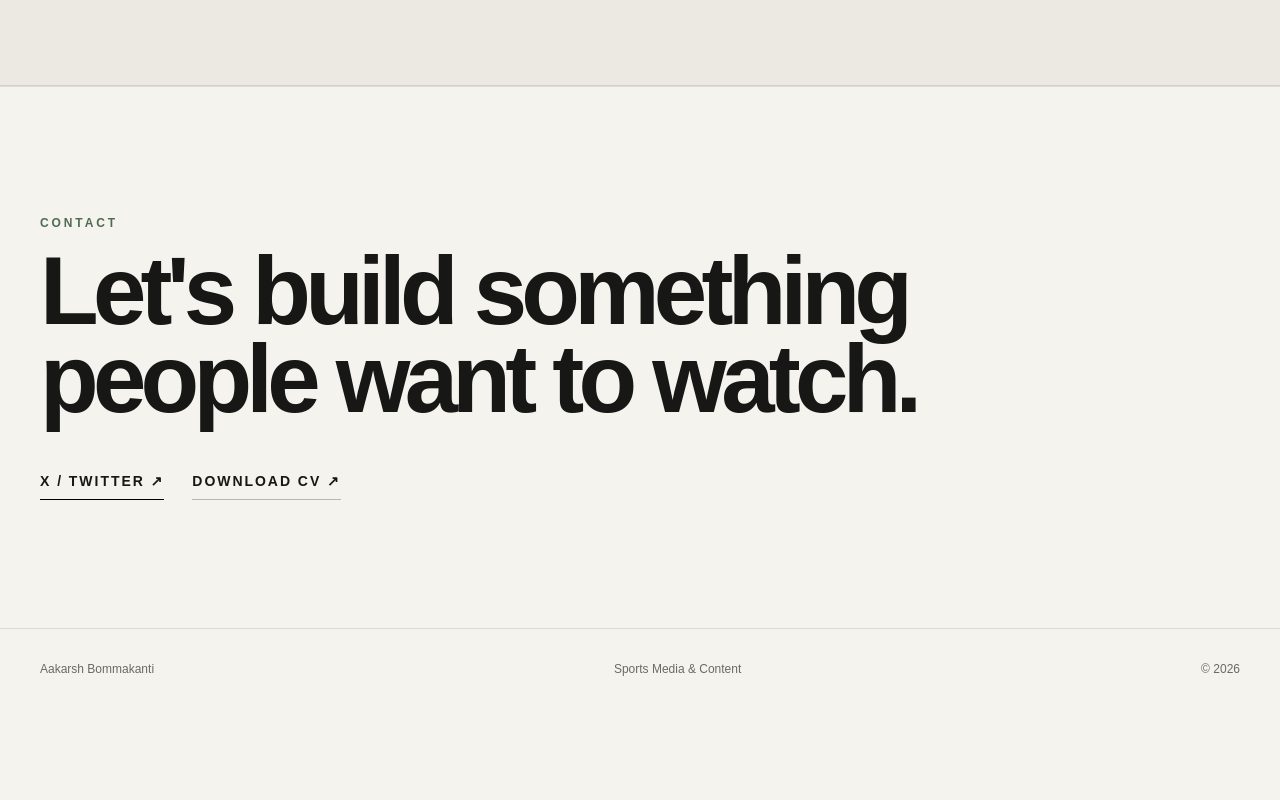
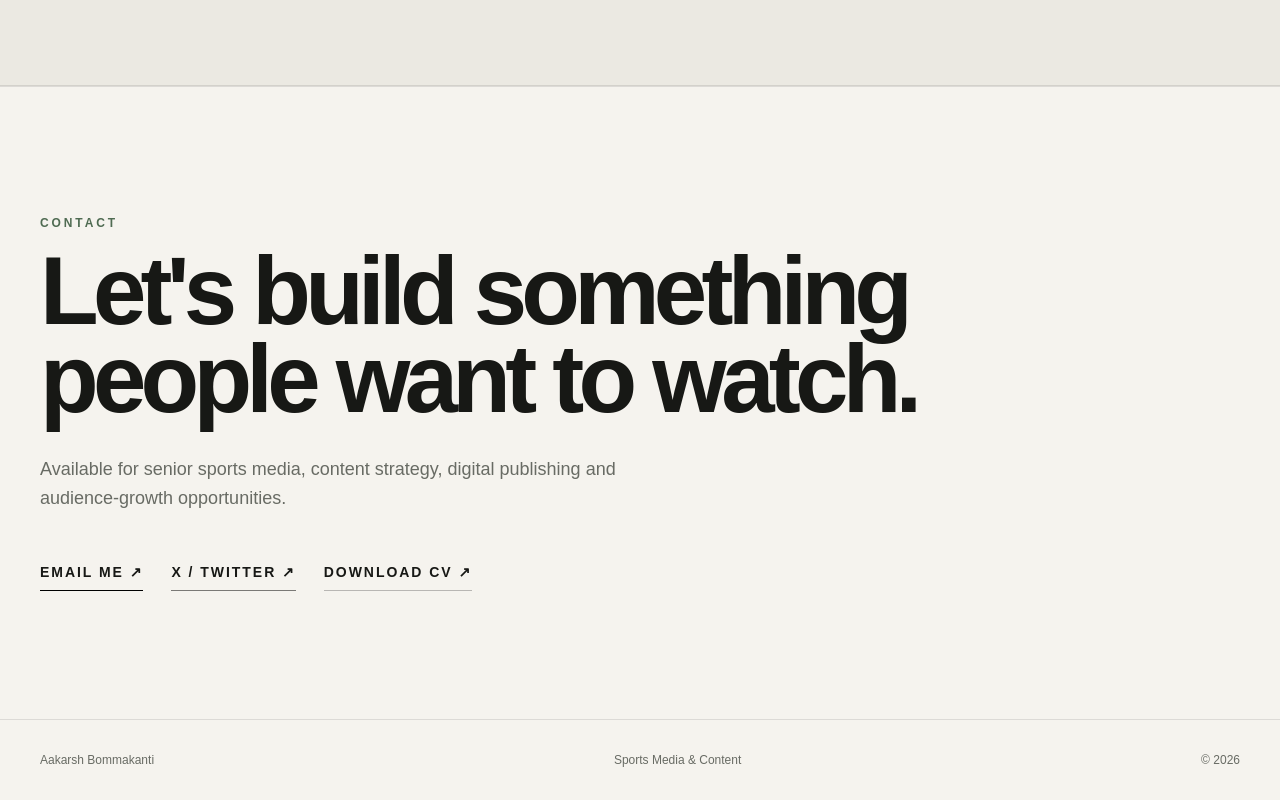
Before and after one commit to AakarshBot/aakars-portfolio-v2, a Next.js app: page / in a window 1280 px wide. Shown: the part 7093-7893 px from the top of the page. Before the commit the page ends 7802 px from the top, so only its background shows below. Built offline with nearby package versions, Linux system fonts and the light colour scheme.

Commit message:
feat: refine contact CTA

```diff
--- a/src/components/Contact.tsx
+++ b/src/components/Contact.tsx
@@ -9,8 +9,12 @@ export function Contact() {
       <div className="mx-auto max-w-7xl px-6 py-24 lg:px-10 lg:py-32">
         <SectionLabel>Contact</SectionLabel>
         <h2 className="max-w-5xl text-6xl font-semibold leading-[0.92] tracking-[-0.06em] md:text-8xl">Let&apos;s build something people want to watch.</h2>
+        <p className="mt-8 max-w-xl text-lg leading-relaxed text-[var(--muted)]">
+          Available for senior sports media, content strategy, digital publishing and audience-growth opportunities.
+        </p>
         <div className="mt-12 flex flex-wrap gap-7">
-          <a className="border-b border-black pb-2 text-sm font-semibold uppercase tracking-[0.14em]" href={socialUrl} target="_blank" rel="noreferrer">X / Twitter ↗</a>
+          <a className="border-b border-black pb-2 text-sm font-semibold uppercase tracking-[0.14em]" href="mailto:aakarsh.bommakanti@gmail.com">Email me ↗</a>
+          <a className="border-b border-black/50 pb-2 text-sm font-semibold uppercase tracking-[0.14em]" href={socialUrl} target="_blank" rel="noreferrer">X / Twitter ↗</a>
           <a className="border-b border-black/25 pb-2 text-sm font-semibold uppercase tracking-[0.14em] text-[var(--muted)]" href={resumeUrl} target="_blank" rel="noreferrer">Download CV ↗</a>
         </div>
       </div>
```
